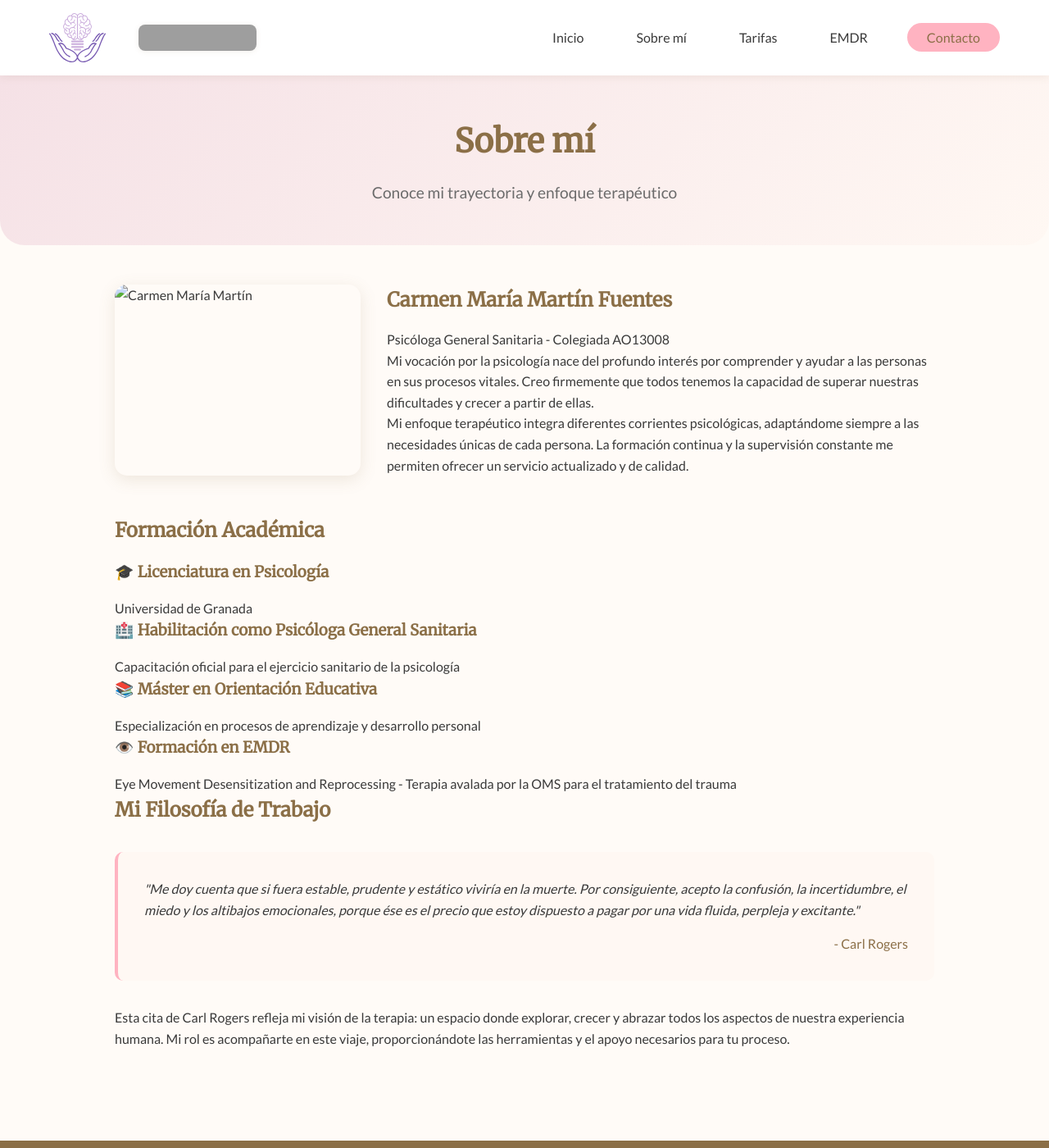
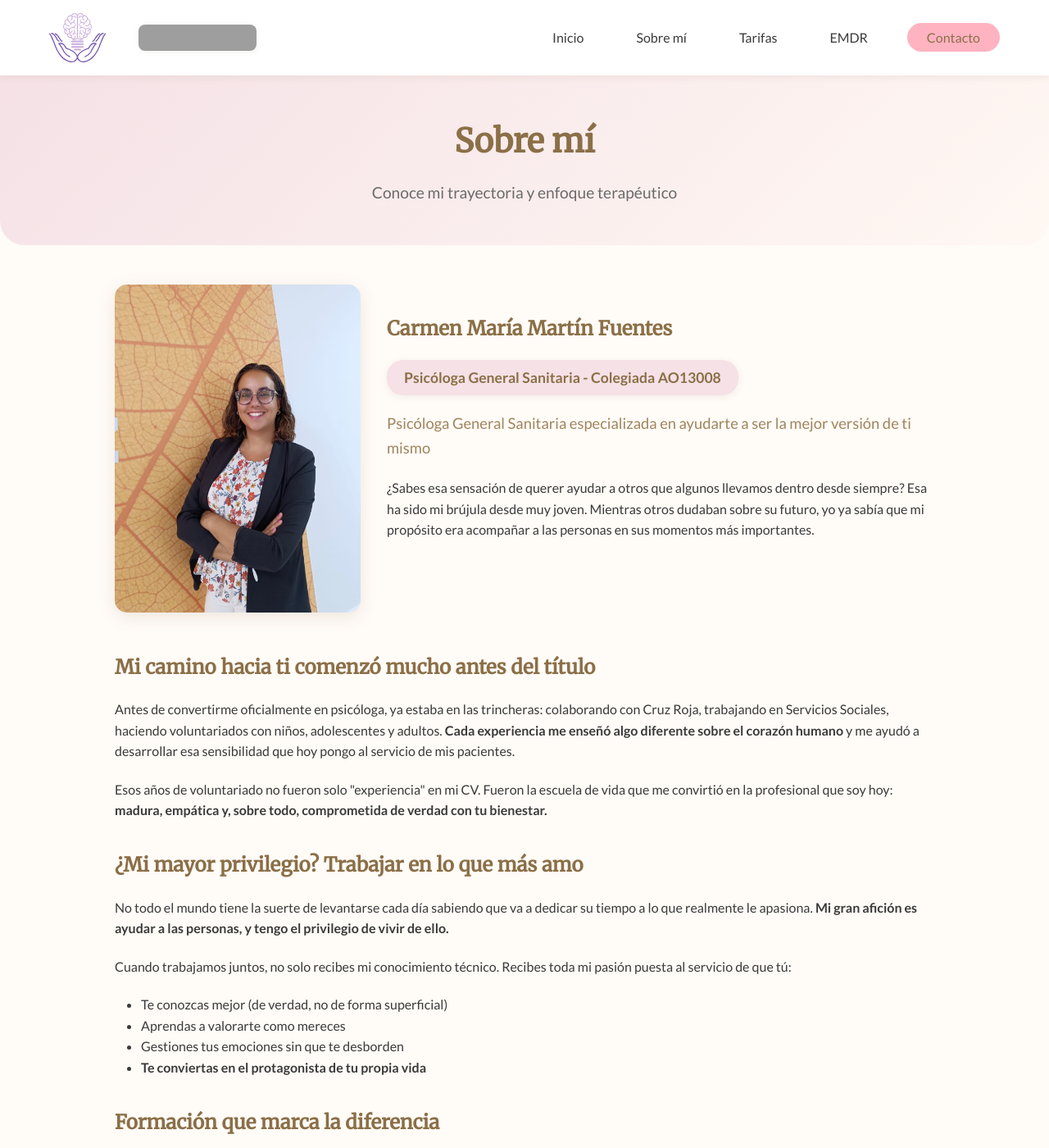
Before and after one commit to psicologacarmenmaria/psicologacarmenmaria.github.io, a Jekyll site: the page built from sobre-mi.md, in a window 1280 px wide and 1400 px high. Shown: the whole window at 82% size. Built offline with Jekyll 4.4.1, drawn with Linux system fonts in a browser that asks for light colours; some of the changed text lies outside the part shown; grey boxes are pictures that could not be loaded.

Commit message:
feat: redact the About me page

```diff
--- a/assets/css/style.css
+++ b/assets/css/style.css
@@ -1,3 +1,38 @@
+/* About: credentials badge */
+.credentials {
+    display: inline-block;
+    background: var(--primary-pink);
+    color: var(--primary-brown);
+    font-weight: bold;
+    padding: 0.4em 1.2em;
+    border-radius: 20px;
+    font-size: 1.1rem;
+    margin-bottom: 1.2rem;
+    box-shadow: 0 2px 8px var(--shadow-light);
+}
+
+/* About: highlighted paragraph */
+.about-highlight {
+    font-size: 1.15rem;
+    color: var(--secondary-brown);
+    font-weight: 500;
+    margin-bottom: 1.2rem;
+}
+
+/* About: more spacing between paragraphs and headings */
+.about-content p {
+    margin-bottom: 1.3rem;
+}
+.about-content h2, .about-content h3 {
+    margin-top: 2.2rem;
+    margin-bottom: 1.2rem;
+}
+
+/* About: adjust list indentation in qualifications */
+.qualifications ul {
+    padding-left: 2em;
+    margin-bottom: 1.3rem;
+}
 /* Testimonials section */
 .testimonials {
     padding: 4rem 0;
@@ -580,23 +615,6 @@ h1, h2, h3, h4, h5, h6 {
     box-shadow: 0 5px 20px var(--shadow-medium);
 }
 
-.philosophy-quote {
-    background: var(--cream);
-    padding: 2rem;
-    border-left: 4px solid var(--secondary-pink);
-    border-radius: 10px;
-    margin: 2rem 0;
-    font-style: italic;
-}
-
-.philosophy-quote cite {
-    display: block;
-    text-align: right;
-    margin-top: 1rem;
-    font-style: normal;
-    color: var(--primary-brown);
-}
-
 /* Pricing cards */
 .pricing-cards {
     display: grid;
--- a/sobre-mi.md
+++ b/sobre-mi.md
@@ -12,60 +12,63 @@ subtitle: Conoce mi trayectoria y enfoque terapéutico
             <h2>Carmen María Martín Fuentes</h2>
             <p class="credentials">Psicóloga General Sanitaria - Colegiada {{ site.colegiada }}</p>
 
-            <p>
-                Mi vocación por la psicología nace del profundo interés por comprender y ayudar a las personas
-                en sus procesos vitales. Creo firmemente que todos tenemos la capacidad de superar nuestras
-                dificultades y crecer a partir de ellas.
+            <p class="about-highlight">
+                Psicóloga General Sanitaria especializada en ayudarte a ser la mejor versión de ti mismo
             </p>
 
             <p>
-                Mi enfoque terapéutico integra diferentes corrientes psicológicas, adaptándome siempre a las
-                necesidades únicas de cada persona. La formación continua y la supervisión constante me permiten
-                ofrecer un servicio actualizado y de calidad.
+                ¿Sabes esa sensación de querer ayudar a otros que algunos llevamos dentro desde siempre? Esa ha sido mi brújula desde muy joven. Mientras otros dudaban sobre su futuro, yo ya sabía que mi propósito era acompañar a las personas en sus momentos más importantes.
             </p>
         </div>
     </div>
 
     <div class="qualifications">
-        <h2>Formación Académica</h2>
+        <h2>Mi camino hacia ti comenzó mucho antes del título</h2>
+        <p>
+            Antes de convertirme oficialmente en psicóloga, ya estaba en las trincheras: colaborando con Cruz Roja, trabajando en Servicios Sociales, haciendo voluntariados con niños, adolescentes y adultos. <strong>Cada experiencia me enseñó algo diferente sobre el corazón humano</strong> y me ayudó a desarrollar esa sensibilidad que hoy pongo al servicio de mis pacientes.
+        </p>
+        <p>
+            Esos años de voluntariado no fueron solo "experiencia" en mi CV. Fueron la escuela de vida que me convirtió en la profesional que soy hoy: <strong>madura, empática y, sobre todo, comprometida de verdad con tu bienestar.</strong>
+        </p>
 
+        <h2>¿Mi mayor privilegio? Trabajar en lo que más amo</h2>
+
+        <p>
+            No todo el mundo tiene la suerte de levantarse cada día sabiendo que va a dedicar su tiempo a lo que realmente le apasiona. <strong>Mi gran afición es ayudar a las personas, y tengo el privilegio de vivir de ello.</strong>
+        </p>
+        <p>
+            Cuando trabajamos juntos, no solo recibes mi conocimiento técnico. Recibes toda mi pasión puesta al servicio de que tú:
+        </p>
+        <ul>
+            <li>Te conozcas mejor (de verdad, no de forma superficial)</li>
+            <li>Aprendas a valorarte como mereces</li>
+            <li>Gestiones tus emociones sin que te desborden</li>
+            <li><strong>Te conviertas en el protagonista de tu propia vida</strong></li>
+        </ul>
+
+        <h2>Formación que marca la diferencia</h2>
+
+        <p>
+            Porque tu bienestar merece lo mejor, mi preparación va mucho más allá de lo básico:
+        </p>
         <div class="qualification-list">
             <div class="qualification-item">
-                <h3>🎓 Licenciatura en Psicología</h3>
-                <p>Universidad de Granada</p>
+                <h3>🎓 Máster en Psicología General Sanitaria</h3>
+                <p>La base sólida</p>
             </div>
 
             <div class="qualification-item">
-                <h3>🏥 Habilitación como Psicóloga General Sanitaria</h3>
-                <p>Capacitación oficial para el ejercicio sanitario de la psicología</p>
+                <h3>📚 Máster de Profesorado con especialidad en Orientación Educativa</h3>
+                <p>Para entender todos los contextos</p>
             </div>
 
             <div class="qualification-item">
-                <h3>📚 Máster en Orientación Educativa</h3>
-                <p>Especialización en procesos de aprendizaje y desarrollo personal</p>
-            </div>
-
-            <div class="qualification-item">
-                <h3>👁️ Formación en EMDR</h3>
-                <p>Eye Movement Desensitization and Reprocessing - Terapia avalada por la OMS para el tratamiento del trauma</p>
+                <h3>👁️ Doble Experto en Clínica e Intervención en Trauma y EMDR</h3>
+                <p>Herramientas especializadas para cuando más las necesitas</p>
             </div>
         </div>
-    </div>
-
-    <div class="philosophy">
-        <h2>Mi Filosofía de Trabajo</h2>
-
-        <blockquote class="philosophy-quote">
-            "Me doy cuenta que si fuera estable, prudente y estático viviría en la muerte.
-            Por consiguiente, acepto la confusión, la incertidumbre, el miedo y los altibajos emocionales,
-            porque ése es el precio que estoy dispuesto a pagar por una vida fluida, perpleja y excitante."
-            <cite>- Carl Rogers</cite>
-        </blockquote>
-
         <p>
-            Esta cita de Carl Rogers refleja mi visión de la terapia: un espacio donde explorar,
-            crecer y abrazar todos los aspectos de nuestra experiencia humana. Mi rol es acompañarte
-            en este viaje, proporcionándote las herramientas y el apoyo necesarios para tu proceso.
+            <strong>¿Lo mejor de todo?</strong> Nunca dejo de formarme. Cada curso, cada nuevo aprendizaje, es una oportunidad de ofrecerte un tratamiento aún mejor.
         </p>
     </div>
 </div>
```
Also changed, not shown: assets/img/carmen-foto-2.jpg (added).
